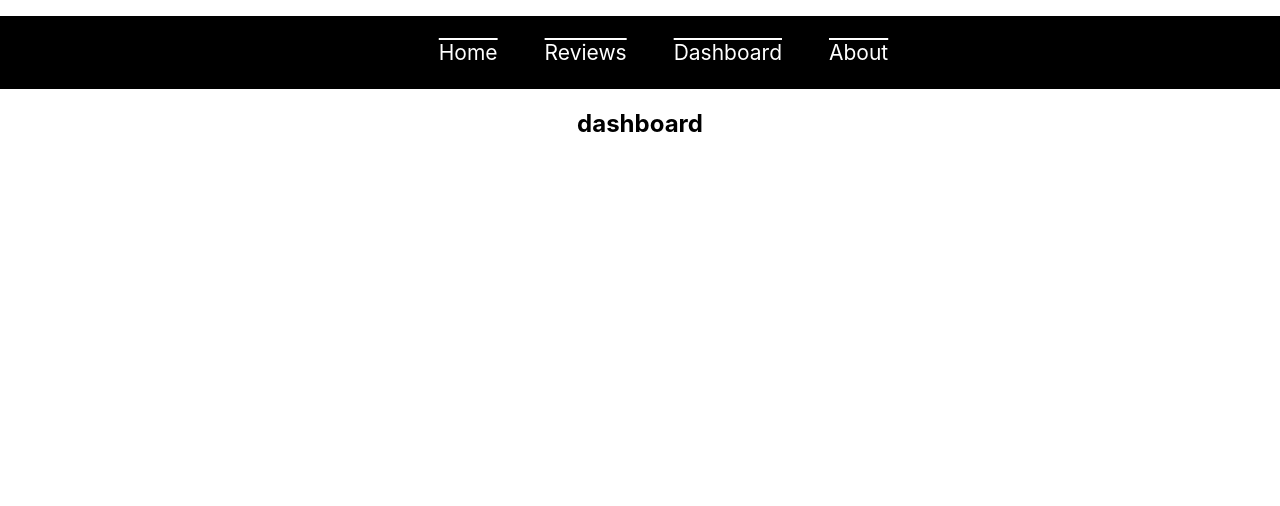
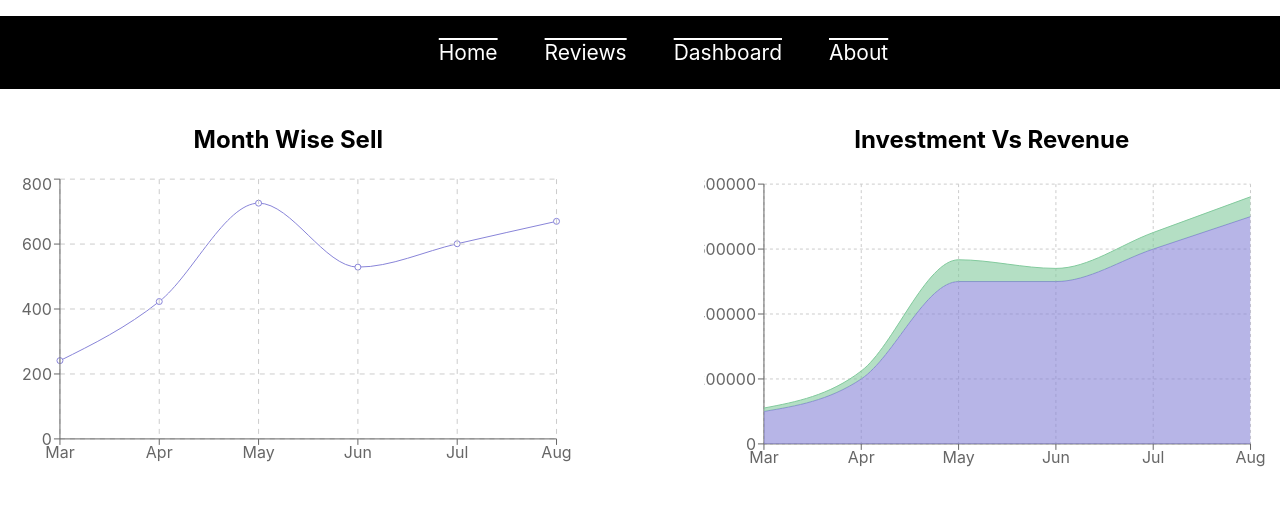
Before and after one commit to manik6521/assignment-9, a React (Create React App) app: page /dashboard in a window 1280 px wide. Shown: the top 506 px of the page. Built offline with nearby package versions, Linux system fonts and the light colour scheme.

Commit message:
chart show

```diff
--- a/src/App.js
+++ b/src/App.js
@@ -3,6 +3,7 @@ import { Route, Routes } from 'react-router-dom';
 import './App.css';
 import About from './Component/About/About';
 import Dashboard from './Component/Dashboard/Dashboard';
+import Header from './Component/Header/Header';
 import Home from './Component/Home/Home';
 import NotFound from './Component/NotFound/NotFound';
 import Review from './Component/Review/Review';
@@ -10,8 +11,7 @@ import Review from './Component/Review/Review';
 function App() {
   return (
     <div className="App">
-      {/* <h3>hello</h3> */}
-      <Home></Home>
+      <Header></Header>
       <Routes>
         <Route path='/' element={<Home />}></Route>
         <Route path='/review' element={<Review />}></Route>
--- /dev/null
+++ b/src/Component/Dashboard/Dashboard.css
@@ -0,0 +1,13 @@
+.dashboard-container {
+    display: flex;
+    gap: 127px;
+    justify-content: center;
+}
+
+.line-chart {
+    width: 600px;
+}
+
+.area-chart {
+    width: 600px;
+}
--- a/src/Component/Dashboard/Dashboard.js
+++ b/src/Component/Dashboard/Dashboard.js
@@ -1,9 +1,100 @@
 import React from 'react';
+import { Area, AreaChart, CartesianGrid, Line, LineChart, ResponsiveContainer, Tooltip, XAxis, YAxis } from 'recharts';
+import "./Dashboard.css"
+const Dashboard = () => {
+    const data = [
+        {
+            month: "Mar",
+            investment: 100000,
+            sell: 241,
+            revenue: 10401,
+        },
+        {
+            month: "Apr",
+            investment: 200000,
+            sell: 423,
+            revenue: 24500,
+        },
+        {
+            month: "May",
+            investment: 500000,
+            sell: 726,
+            revenue: 67010,
+        },
+        {
+            month: "Jun",
+            investment: 500000,
+            sell: 529,
+            revenue: 40405,
+        },
+        {
+            month: "Jul",
+            investment: 600000,
+            sell: 601,
+            revenue: 50900,
+        },
+        {
+            month: "Aug",
+            investment: 700000,
+            sell: 670,
+            revenue: 61000,
+        },
+    ];
+    return (
+        <div className='dashboard-container'>
+            <div className="line-chart">
+                <h2>Month Wise Sell</h2>
+                <ResponsiveContainer width="100%" height={300}>
+                    <LineChart
+                        width={400}
+                        height={300}
+                        data={data}
+                        margin={{ top: 5, right: 20, bottom: 5, left: 0 }}
+                    >
+                        <Line type="monotone" dataKey="sell" stroke="#8884d8" />
+                        <CartesianGrid stroke="#ccc" strokeDasharray="5 5" />
+                        <XAxis dataKey="month" />
+                        <YAxis />
+                        <Tooltip />
+                    </LineChart>
+                </ResponsiveContainer>
+            </div>
+            <div className="area-chart">
+                <h2>Investment Vs Revenue</h2>
 
-const Dashboard = () => {
-    return (
-        <div>
-            <h2>dashboard</h2>
+                <ResponsiveContainer width="100%" height={300}>
+                    <AreaChart
+                        width={400}
+                        height={300}
+                        data={data}
+                        margin={{
+                            top: 10,
+                            right: 30,
+                            left: 0,
+                            bottom: 0,
+                        }}
+                    >
+                        <CartesianGrid strokeDasharray="3 3" />
+                        <XAxis dataKey="month" />
+                        <YAxis />
+                        <Tooltip />
+                        <Area
+                            type="monotone"
+                            dataKey="investment"
+                            stackId="1"
+                            stroke="#8884d8"
+                            fill="#8884d8"
+                        />
+                        <Area
+                            type="monotone"
+                            dataKey="revenue"
+                            stackId="1"
+                            stroke="#82ca9d"
+                            fill="#82ca9d"
+                        />
+                    </AreaChart>
+                </ResponsiveContainer>
+            </div>
         </div>
     );
 };
--- /dev/null
+++ b/src/Component/Header/Header.css
@@ -0,0 +1,17 @@
+ul.navigation {
+    display: flex;
+    list-style: none;
+    justify-content: center;
+    background: black;
+    padding: 24px;
+}
+
+ul.navigation li {
+    padding-left: 47px;
+}
+
+ul.navigation li a {
+    text-decoration: overline;
+    color: #fff;
+    font-size: 21px;
+}
--- /dev/null
+++ b/src/Component/Header/Header.js
@@ -0,0 +1,28 @@
+import React from 'react';
+import { Link } from 'react-router-dom';
+import "./Header.css"
+const Header = () => {
+    return (
+        <header className="header">
+            <nav>
+                <ul className="navigation">
+                    <li>
+                        <Link to="/">Home</Link>
+                    </li>
+                    <li>
+                        <Link to="/review">Reviews</Link>
+                    </li>
+                    <li>
+                        <Link to={"/dashboard"}>Dashboard</Link>
+                    </li>
+                    <li>
+                        <Link to={"/about"}>About</Link>
+                    </li>
+                </ul>
+            </nav>
+        </header>
+
+    );
+};
+
+export default Header;
--- a/src/Component/Home/Home.js
+++ b/src/Component/Home/Home.js
@@ -1,27 +1,20 @@
 import React from 'react';
-import { Link } from 'react-router-dom';
 import "./Home.css"
 
 const Home = () => {
     return (
-        <header className="header">
-            <nav>
-                <ul className="navigation">
-                    <li>
-                        <Link to={"/"}>Home</Link>
-                    </li>
-                    <li>
-                        <Link to={"/review"}>Reviews</Link>
-                    </li>
-                    <li>
-                        <Link to={"/dashboard"}>Dashboard</Link>
-                    </li>
-                    <li>
-                        <Link to={"/about"}>About</Link>
-                    </li>
-                </ul>
-            </nav>
-        </header>
+        <div>
+            <div>
+                <div className="text-container">
+                    <h2>This is the best laptop in this month</h2>
+                    <h3>You can buy this laptop. There are lot of features included like touch screen, 360 degree movement, 12gb rem, 500gb SSD also 5 hours battery backup and so on.</h3>
+                    <button>Live Demo</button>
+                </div>
+                <div className="img-item">
+                    <img src="https://c.s-microsoft.com/en-ca/CMSImages/1920_Panel01_PriorityFeature_AIO.jpg?version=84488a58-c07f-6a34-a2f8-6c51a147d7fb" alt="" />
+                </div>
+            </div>
+        </div>
     );
 };
 
```
